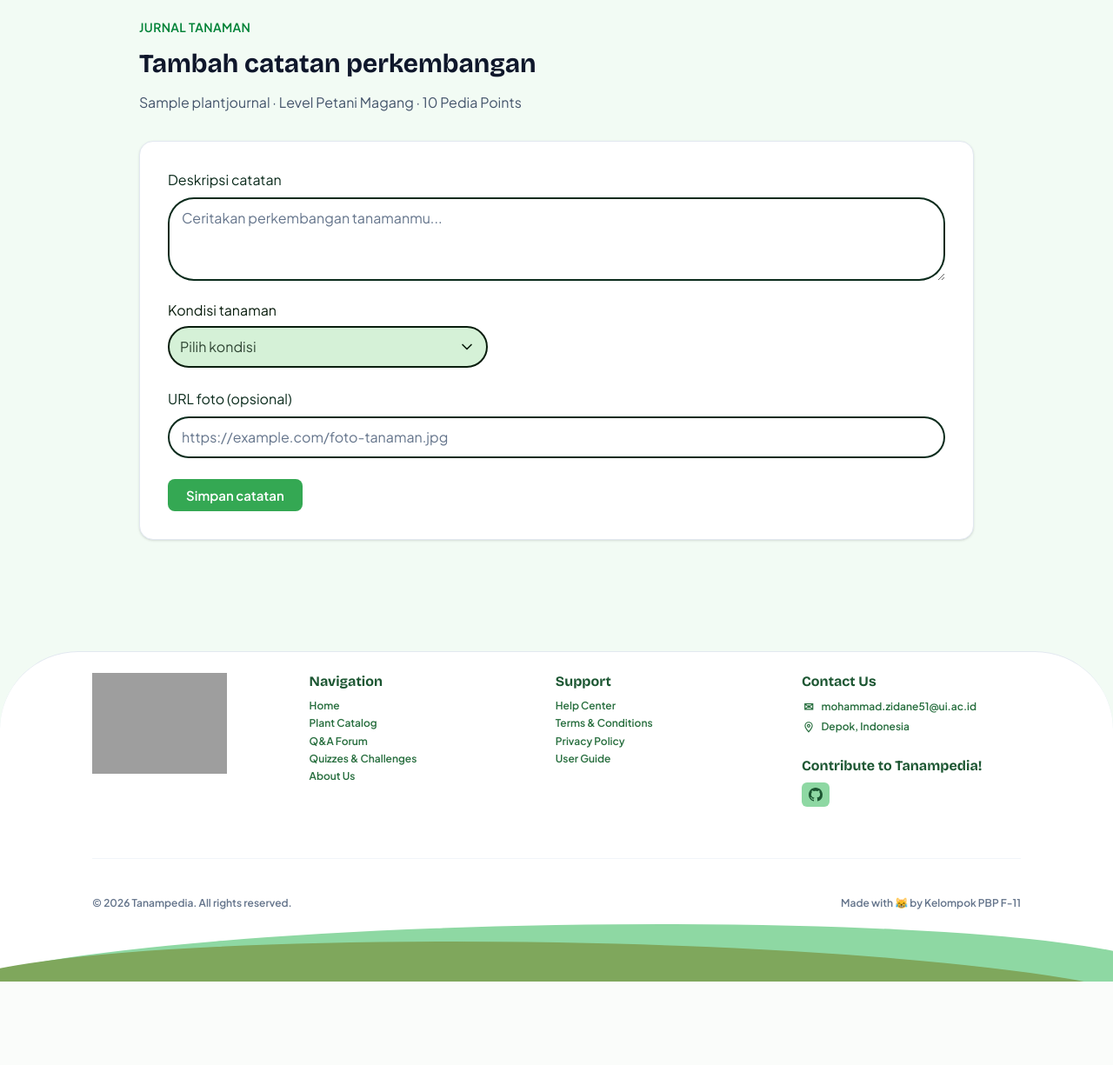
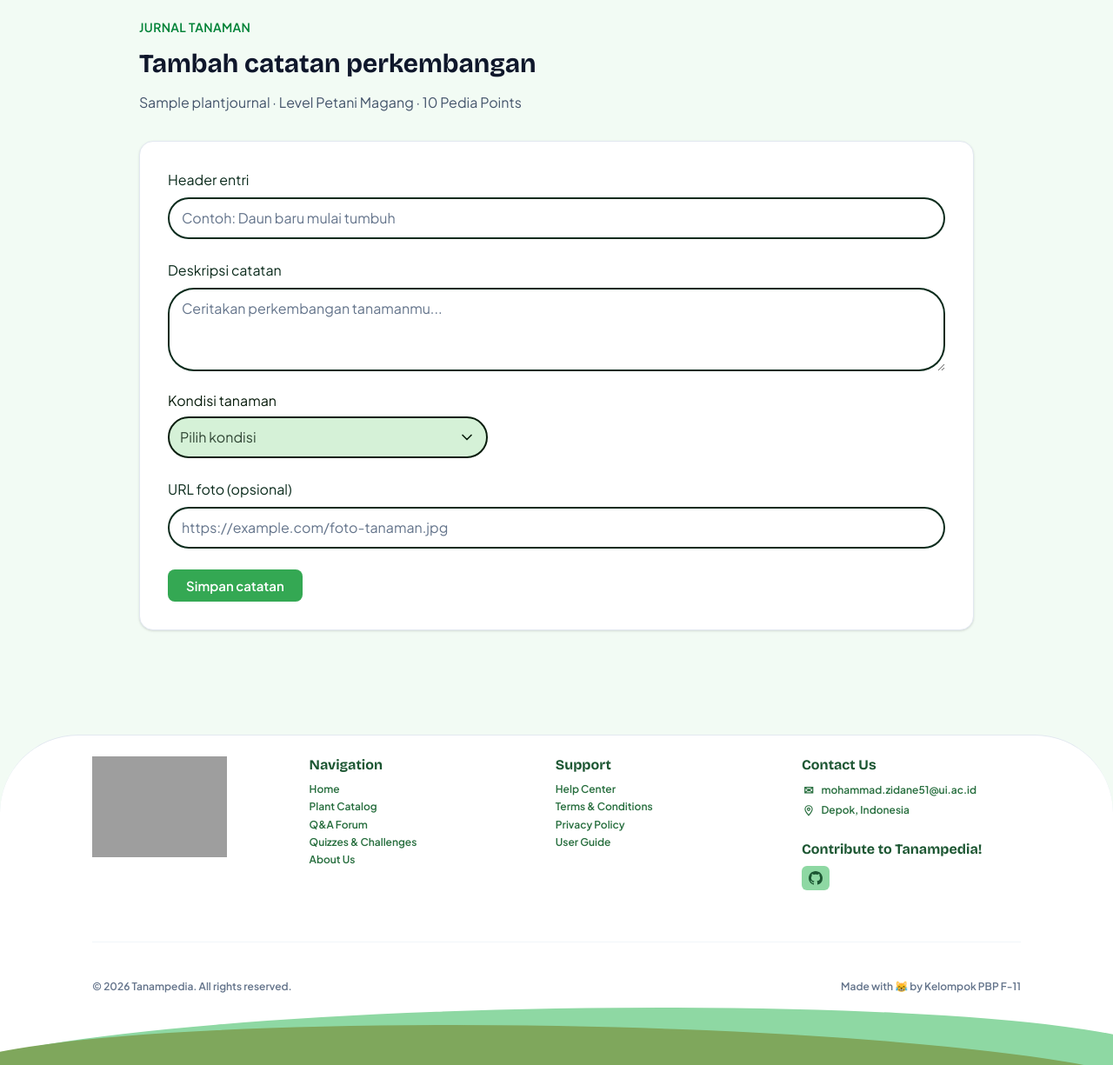
Before and after one commit to PBP-Kelompok-F11/tanampedia, a Django app: page /journal/00000000-0000-0000-0000-000000000001/entries/create/ in a window 1280 px wide. Shown: the part 193-1418 px from the top of the page at 87% size. Before the commit the page ends 1322 px from the top, so only its background shows below. Run offline with Django 5.2, Linux system fonts and the light colour scheme; a user stored in the database is signed in; tables that the repository leaves empty hold one stand-in row (values such as "Sample post"); grey boxes marked "Sample" are stand-in pictures; style sheets or scripts are compiled from the project's sources; parts of the project's set-up code (start-up, migrations or seed data) failed here and were passed over; some libraries are stand-ins or nearby versions; grey boxes are pictures that could not be loaded.

Commit message:
feat(journal): add journal entry header

```diff
--- a/journal/forms.py
+++ b/journal/forms.py
@@ -24,8 +24,12 @@ class PlantJournalForm(forms.ModelForm):
 class JournalEntryForm(forms.ModelForm):
     class Meta:
         model = JournalEntry
-        fields = ('content', 'plant_condition', 'image')
+        fields = ('header', 'content', 'plant_condition', 'image')
         widgets = {
+            'header': forms.TextInput(attrs={
+                'placeholder': 'Contoh: Daun baru mulai tumbuh',
+                'maxlength': 200,
+            }),
             'content': forms.Textarea(attrs={
                 'placeholder': 'Ceritakan perkembangan tanamanmu...',
                 'rows': 4,
--- a/journal/models.py
+++ b/journal/models.py
@@ -69,6 +69,7 @@ class JournalEntry(models.Model):
         DEAD = 'mati', 'Mati'
 
     id = models.UUIDField(primary_key=True, default=uuid.uuid4, editable=False)
+    header = models.CharField(max_length=200)
     journal = models.ForeignKey(
         PlantJournal,
         on_delete=models.CASCADE,
--- a/templates/journal/entry_create.html
+++ b/templates/journal/entry_create.html
@@ -14,6 +14,10 @@
 
     <form id="entry-form" action="{% if entry %}{% url 'journal:edit_entry' journal.pk entry.pk %}{% else %}{% url 'journal:create_entry' journal.pk %}{% endif %}" method="post" class="mt-8 space-y-6 rounded-2xl border border-slate-200 bg-white p-6 shadow-sm sm:p-8" novalidate>
         {% csrf_token %}
+        <div>
+            {% include 'components/input.html' with label="Header entri" id="id_header" name="header" type="text" placeholder="Contoh: Daun baru mulai tumbuh" class_name="input" required=True maxlength=200 value=entry_form.header.value %}
+            <p class="field-error mt-1 text-sm text-red-700" data-error-for="header" aria-live="polite"></p>
+        </div>
         <div>
             {% include 'components/input.html' with label="Deskripsi catatan" id="id_content" name="content" type="textarea" placeholder="Ceritakan perkembangan tanamanmu..." class_name="input" rows=3 value=entry_form.content.value %}
             <p class="field-error mt-1 text-sm text-red-700" data-error-for="content" aria-live="polite"></p>
--- a/templates/journal/entry_delete.html
+++ b/templates/journal/entry_delete.html
@@ -3,7 +3,7 @@
 {% block content %}
 <section class="mx-auto max-w-5xl px-4 py-10">
     <h1>Hapus entri?</h1>
-    <p>Entri tanggal {{ entry.created_at|date:"j M Y" }} dari jurnal <strong>{{ journal.plant_name }}</strong> akan dihapus permanen.</p>
+    <p><strong>{{ entry.header }}</strong> dari jurnal <strong>{{ journal.plant_name }}</strong> pada {{ entry.created_at|date:"j M Y" }} akan dihapus permanen.</p>
     <p>{{ entry.content }}</p>
     <form method="post" action="{% url 'journal:delete_entry' journal.pk entry.pk %}">
         {% csrf_token %}
```
Also changed, not shown: templates/journal/partials/entry_item.html (+6 -1 lines), journal/migrations/0003_journalentry_header.py (added), journal/tests.py (added).
